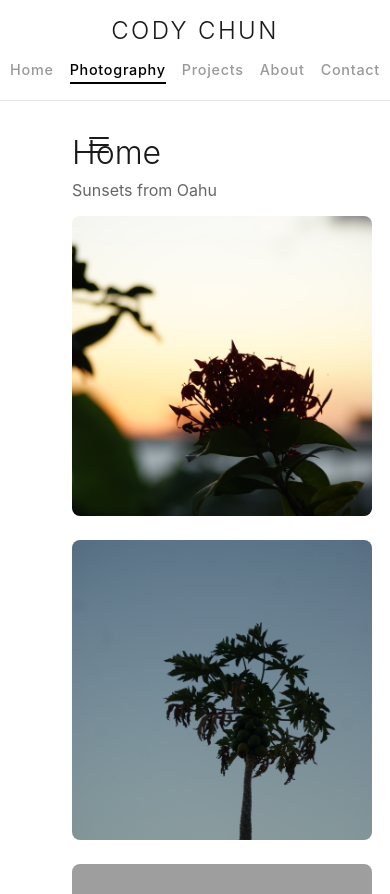
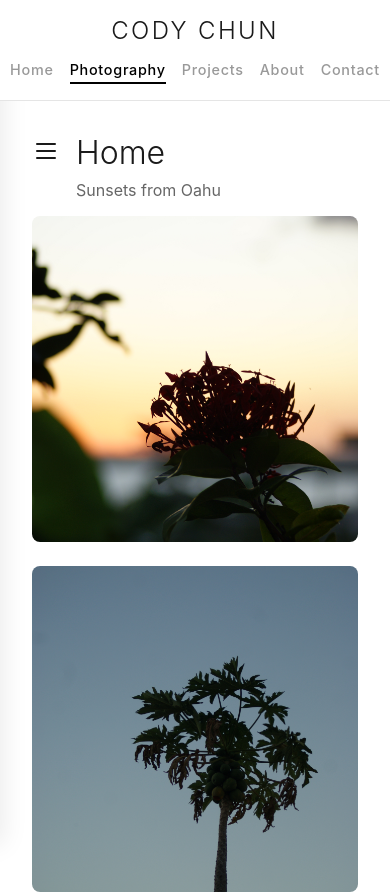
Before and after one commit to codychun/codychun.github.io, a React (Vite) app: page /photography in a window 390 px wide. Shown: the top 894 px of the page. Built offline with nearby package versions, Linux system fonts and the light colour scheme; grey boxes are pictures that could not be loaded.

Commit message:
Updated formatting

```diff
--- a/src/pages/PhotographyPage/PhotographyPage.css
+++ b/src/pages/PhotographyPage/PhotographyPage.css
@@ -3,10 +3,15 @@
 }
 
 .photography-layout {
-  display: flex;
-  align-items: flex-start;
+  display: grid;
+  grid-template-columns: 0fr 1fr;
+  transition: grid-template-columns 0.25s ease;
+  position: relative;
   min-height: 60vh;
-  position: relative;
+}
+
+.photography-layout.sidebar-open {
+  grid-template-columns: 16rem 1fr;
 }
 
 .gallery-sidebar-backdrop {
@@ -14,25 +19,17 @@
 }
 
 .gallery-sidebar {
-  position: sticky;
-  top: 5rem;
-  flex-shrink: 0;
-  display: flex;
-  flex-direction: column;
-  transition: width 0.25s ease;
-  z-index: 10;
+  overflow: hidden;
+  min-width: 0;
+  opacity: 0;
+  pointer-events: none;
+  transition: opacity 0.2s ease;
 }
 
-.gallery-sidebar.collapsed {
-  width: auto;
-  background: transparent;
-  overflow: visible;
-}
-
-.gallery-sidebar.expanded {
-  width: 16rem;
+.photography-layout.sidebar-open .gallery-sidebar {
+  opacity: 1;
+  pointer-events: auto;
   background: white;
-  overflow: hidden;
   box-shadow: 4px 0 16px rgba(0, 0, 0, 0.06);
 }
 
@@ -41,12 +38,12 @@
   align-items: center;
   justify-content: center;
   padding: 0.25rem;
-  margin-right: 1rem;
   flex-shrink: 0;
   border: none;
   background: transparent;
   cursor: pointer;
   color: #1a1a1a;
+  margin-top: 0.35rem;
 }
 
 .menu-icon {
@@ -64,17 +61,10 @@
 }
 
 .gallery-nav {
-  flex: 1;
   overflow-y: auto;
   overflow-x: hidden;
-  opacity: 0;
-  pointer-events: none;
-  transition: opacity 0.2s ease;
-}
-
-.gallery-sidebar.expanded .gallery-nav {
-  opacity: 1;
-  pointer-events: auto;
+  max-height: calc(100vh - 8rem);
+  padding-top: 0.5rem;
 }
 
 .gallery-nav-title {
@@ -142,10 +132,6 @@
   background: #eee;
 }
 
-.gallery-nav-folder-toggle.has-active {
-  color: #1a1a1a;
-}
-
 .gallery-nav-folder-name {
   text-align: left;
 }
@@ -179,13 +165,23 @@
   padding: 0.5rem 0.75rem;
 }
 
-.gallery-main {
-  flex: 1;
+.gallery-content {
   min-width: 0;
+}
+
+.gallery-header {
+  display: flex;
+  align-items: flex-start;
+  gap: 1rem;
   padding: 0 2rem;
 }
 
-.gallery-main h1 {
+.gallery-header-text {
+  flex: 1;
+  min-width: 0;
+}
+
+.gallery-header h1 {
   font-size: 2.5rem;
   font-weight: 300;
   margin-bottom: 0.5rem;
@@ -193,22 +189,31 @@
 
 .page-description {
   color: #666;
-  margin-bottom: 1rem;
+  margin-bottom: 0;
+}
+
+.gallery-photos {
+  padding: 1rem 2rem 0;
 }
 
 .gallery-empty {
   color: #999;
   font-style: italic;
-  margin-top: 2rem;
+  margin-top: 1rem;
 }
 
-.gallery-main .photo-grid {
-  margin-top: 1rem;
+.gallery-photos .photo-grid {
+  margin-top: 0;
 }
 
 @media (max-width: 768px) {
   .photography-page {
     margin: 0;
+  }
+
+  .photography-layout,
+  .photography-layout.sidebar-open {
+    grid-template-columns: 1fr;
   }
 
   .gallery-sidebar-backdrop {
@@ -221,28 +226,35 @@
     cursor: pointer;
   }
 
-  .gallery-sidebar.collapsed {
-    position: absolute;
-    top: 0;
-    left: 0;
-  }
-
-  .gallery-sidebar.expanded {
+  .gallery-sidebar {
     position: fixed;
     top: 0;
     left: 0;
     bottom: 0;
     z-index: 45;
     width: min(16rem, 85vw);
+    transform: translateX(-100%);
+    transition: transform 0.25s ease, opacity 0.2s ease;
+    opacity: 1;
+    pointer-events: none;
+    background: white;
     box-shadow: 4px 0 24px rgba(0, 0, 0, 0.08);
   }
 
-  .gallery-main {
-    padding: 0 0 0 2.5rem;
-    width: 100%;
+  .photography-layout.sidebar-open .gallery-sidebar {
+    transform: translateX(0);
+    pointer-events: auto;
   }
 
-  .gallery-main h1 {
+  .gallery-header {
+    padding: 0;
+  }
+
+  .gallery-photos {
+    padding: 1rem 0 0;
+  }
+
+  .gallery-header h1 {
     font-size: 2rem;
   }
 }
--- a/src/pages/PhotographyPage/PhotographyPage.jsx
+++ b/src/pages/PhotographyPage/PhotographyPage.jsx
@@ -54,19 +54,7 @@ function PhotographyPage() {
           />
         )}
 
-        <aside className={`gallery-sidebar ${sidebarOpen ? 'expanded' : 'collapsed'}`}>
-          <button
-            type="button"
-            className="gallery-sidebar-toggle"
-            onClick={() => setSidebarOpen(!sidebarOpen)}
-            aria-label={sidebarOpen ? 'Close gallery menu' : 'Open gallery menu'}
-            aria-expanded={sidebarOpen}
-          >
-            <span className="menu-icon" aria-hidden="true">
-              <span /><span /><span />
-            </span>
-          </button>
-
+        <aside className="gallery-sidebar" aria-hidden={!sidebarOpen}>
           <nav className="gallery-nav" aria-label="Photo galleries">
             <p className="gallery-nav-title">Galleries</p>
             <ul className="gallery-nav-list">
@@ -122,10 +110,27 @@ function PhotographyPage() {
           </nav>
         </aside>
 
-        <div className="gallery-main">
+        <div className="gallery-content">
+          <div className="gallery-header">
+            <button
+              type="button"
+              className="gallery-sidebar-toggle"
+              onClick={() => setSidebarOpen(!sidebarOpen)}
+              aria-label={sidebarOpen ? 'Close gallery menu' : 'Open gallery menu'}
+              aria-expanded={sidebarOpen}
+            >
+              <span className="menu-icon" aria-hidden="true">
+                <span /><span /><span />
+              </span>
+            </button>
+
+            <div className="gallery-header-text">
               <h1>{currentGallery.name}</h1>
               <p className="page-description">{currentGallery.description}</p>
+            </div>
+          </div>
 
+          <div className="gallery-photos">
             {currentGallery.photos.length > 0 ? (
               <PhotoGrid photos={currentGallery.photos} />
             ) : (
@@ -134,6 +139,7 @@ function PhotographyPage() {
           </div>
         </div>
       </div>
+    </div>
   )
 }
 
```
Lines whose indentation alone changed are shown as unchanged.
